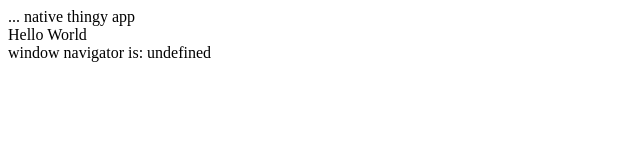
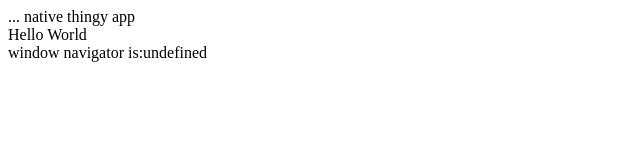
Before and after one commit to Tianster/nativeAppPrac, a website: page index.html in a window 1280 px wide. Shown: the full height of the page, 0-640 px from the left. Drawn offline with Linux system fonts and the light colour scheme.

Commit message:
nav standalone add on

```diff
--- a/index.html
+++ b/index.html
@@ -19,7 +19,7 @@
   </body>
   <script>
   addToHomescreen()
-  document.querySelector('.navigator').textContent = 'window navigator is:' + ' ' + window.navigator.standalone
+  document.querySelector('.navigator').textContent = 'window navigator is:' + window.navigator.standalone
 
   if(window.navigator.standalone) {
     document.querySelector('body').style.backgroundColor = 'green'
```
